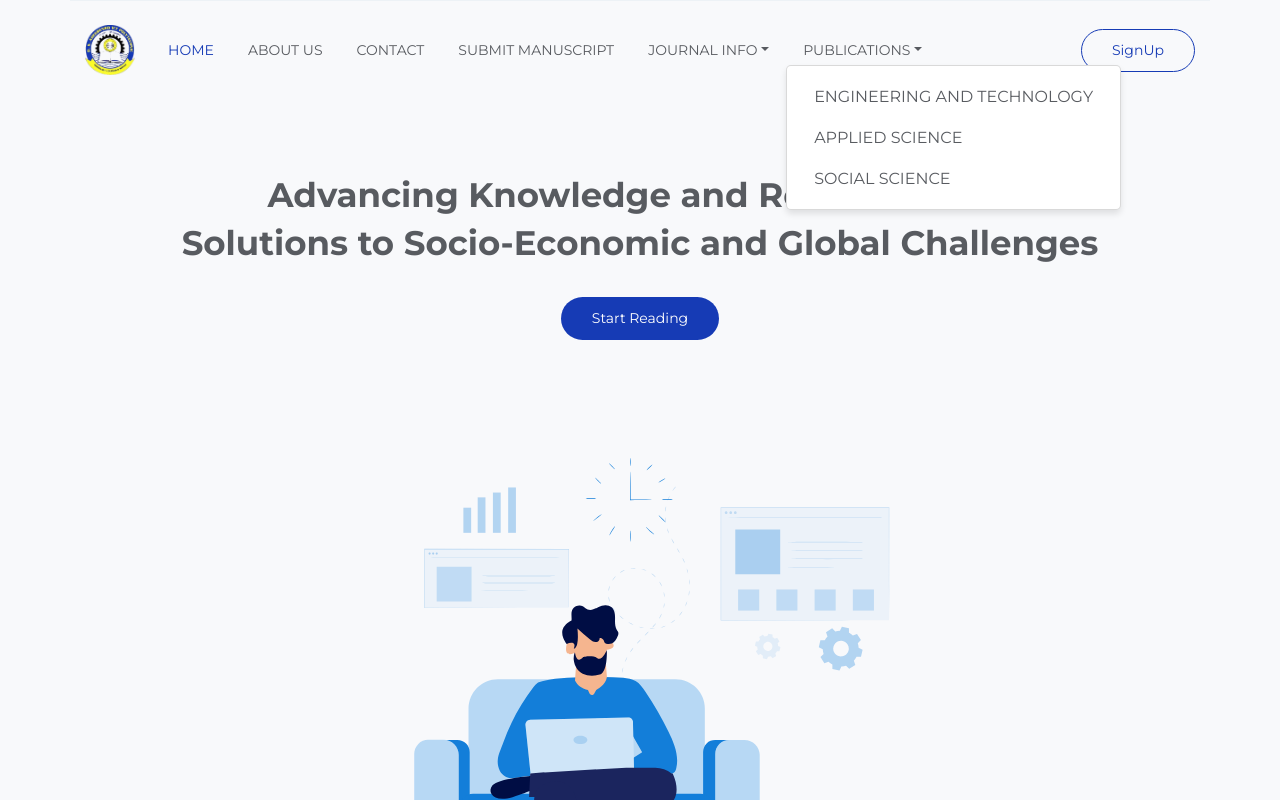
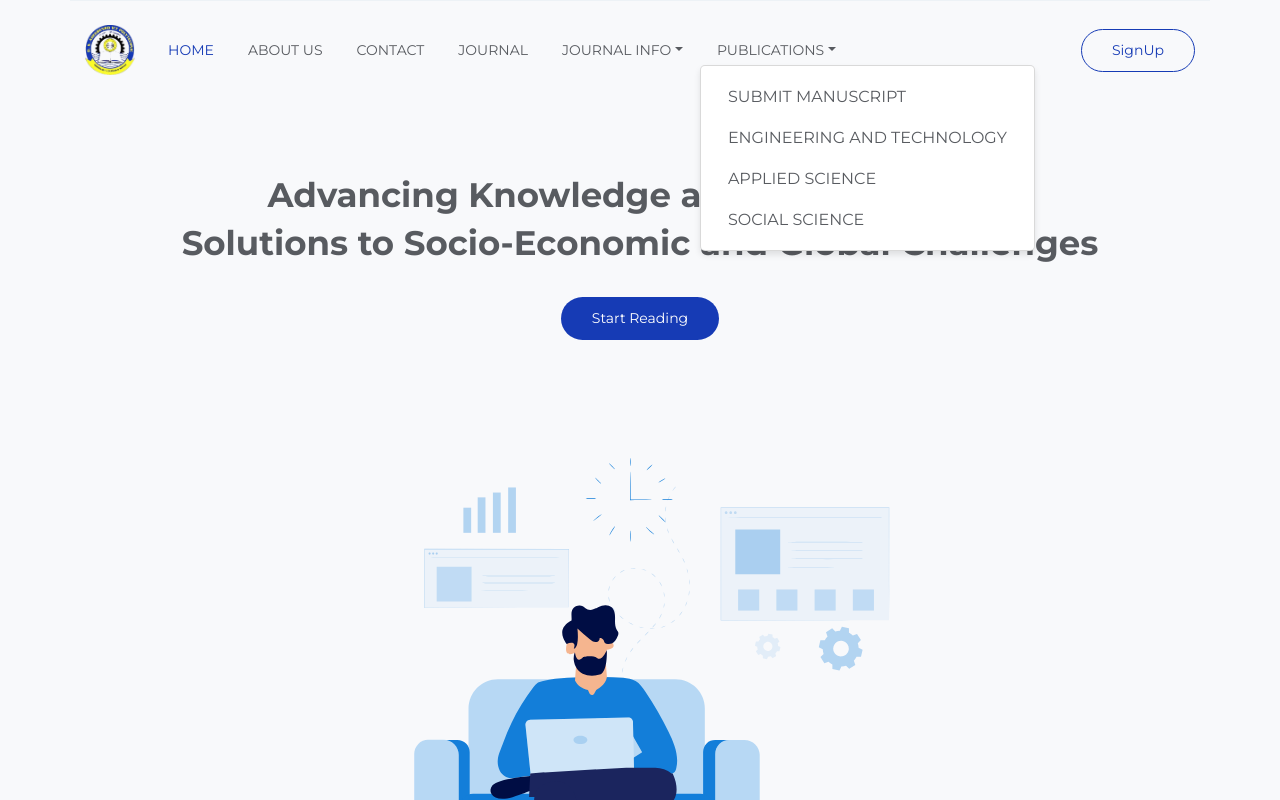
Before and after one commit to EssienAbasiama/dsapjomat-journal, a React (Vite) app: page / in a window 1280 px wide. Both pictures are taken after a click on the link "PUBLICATIONS". Shown: the top 800 px of the page. Built offline with nearby package versions, Linux system fonts and the light colour scheme.

Commit message:
Image Update

```diff
--- a/src/components/Header.jsx
+++ b/src/components/Header.jsx
@@ -83,8 +83,8 @@ function Header({ show }) {
                     </a>
                   </li>
                   <li className="nav-item">
-                    <a className="page-scroll" href="/author">
-                      Submit Manuscript
+                    <a className="page-scroll" href="/journal">
+                      Journal
                     </a>
                   </li>
 
@@ -167,6 +167,11 @@ function Header({ show }) {
                           }}
                         >
                           <li>
+                            <a className="dropdown-item" href="/author">
+                              Submit Manuscript
+                            </a>
+                          </li>
+                          <li>
                             <a className="dropdown-item" href="/general-info">
                               Engineering and Technology
                             </a>
```
